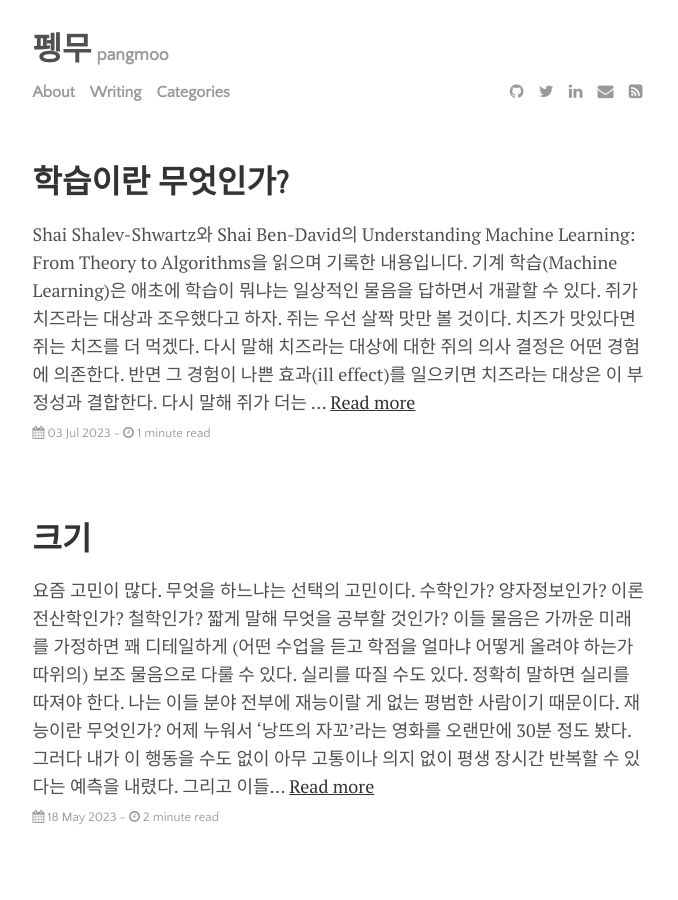
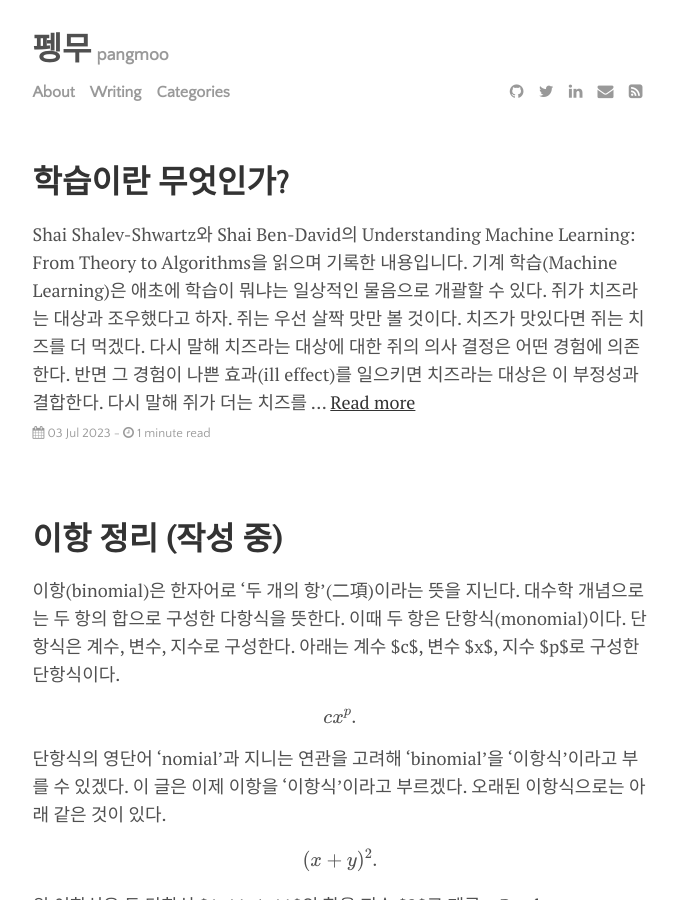
Before and after one commit to pangmoo-KTW/pangmoo-KTW, a Jekyll site: the page built from index.html, in a window 1280 px wide and 900 px high. Shown: the whole window, without its empty margins (300-978 px from the left). Built offline with Jekyll 4.4.1, drawn with Linux system fonts in a browser that asks for light colours; formulas are drawn with MathJax 3; the list of posts is cut into pages by our own code.

Commit message:
202030474_3

```diff
--- a/_posts/2023-05-18-norm.md
+++ /dev/null
@@ -1,72 +0,0 @@
----
-layout: post
-title: "크기"
-author: 김태원
-categories: journal
-tags: [journal]
----
-
-요즘 고민이 많다.
-무엇을 하느냐는 선택의 고민이다.
-수학인가?
-양자정보인가?
-이론전산학인가?
-철학인가?
-짧게 말해 무엇을 공부할 것인가?
-
-이들 물음은 가까운 미래를 가정하면 꽤 디테일하게 (어떤 수업을 듣고 학점을 얼마냐 어떻게 올려야 하는가 따위의) 보조 물음으로 다룰 수 있다.
-실리를 따질 수도 있다.
-정확히 말하면 실리를 따져야 한다.
-나는 이들 분야 전부에 **재능**이랄 게 없는 **평범한 사람**이기 때문이다.
-
-재능이란 무엇인가?
-어제 누워서 '낭뜨의 자꼬'라는 영화를 오랜만에 30분 정도 봤다.
-그러다 내가 이 행동을 수도 없이 아무 고통이나 의지 없이 평생 장시간 반복할 수 있다는 예측을 내렸다.
-그리고 이들 반복 속에서 최고의 아름다움을 만끽하고 해명할 수 있겠다고 봤다.
-핵심은 아무런 의식적인 노력 없이 이것이 가능하다고 확신할 수 있다는 사실이다.
-또한 이 사실이 공포로 다가온다는 사실이다.
-이것이 소위 **재능**의 통속적인 의미에 속한다.
-
-이것은 실리적인 사고를 앞지른다.
-하지만 요지는 이렇다. 나는 지금 내가 멋지고 아름답다고 믿는 분야에 대해 이런 **재능**이 일절 없다.
-수학이든 뭐든 그것은 내게 *의식적인 노력과 고통*을 요구한다.
-그리고 나는 이런 **재능**으로 사회적인 희로애락과 공적인 성취를 겪은 사람이기에 이런 *의지와 고통*이 아주 당황스럽다.
-또한 재능 **없이** 마주하는 사회란 무엇보다 두렵고 차갑고 나를 병신으로 만드는 것이다.
-
-물론 내게는 내 무재능을 통탄하려는 뜻이 없다.
-비트겐슈타인은 **천재**에 대해 아주 깔끔하게 설명한 적이 있다.
-나는 *아주 깔끔하다*며 단호하게 평가할 수 있을 만큼 격하게 이 설명에 동의한다.
-
-> 당신이 선물이라고 간주하는 것은 당신이 풀어야 할 문제이다.
->
-> 천재는 우리로 하여금 거장의 재능을 잊게 만드는 것이다.
->
-> 천재는 우리로 하여금 재능을 잊게 만드는 것이다.
->
-> 천재는 희박한 곳에서 솜씨를 꿰뚫어 볼 수 있다. (명가수의 전주곡.)
->
-> 천재는 우리가 거장의 재능을 볼 수 없도록 만드는 것이다.
->
-> 오직 천재가 희박한 곳에서만 우리들은 재능을 볼 수 있다.
-
-이것은 (혹은 이것이 없다는 사실은) 어디까지나 *풀어야 하는 문제*다.
-다시 원래 보조 물음들로 돌아온다.
-
-나는 내게 닥친 당황스러움과 병신-되는-상황 속에서 내 몸짓들 자체에 주의를 기울이고자 한다.
-수학은 첫째로 몸짓들이다.
-수학이라는 몸짓들은 기껏해야 펜과 종이 그리고 몸짓들 자체에 대한 주의를 수반한다.
-그리고 이들 몸짓이 결국 몸짓들인 만큼 이들 몸짓은 원칙상 몸, 펜처럼 간단한 연속적인 도구, 마음, 충분한 시간 따위에 대한 반복적인 훈련 혹은 삶의 형식을 요구한다.
-
-이 요구가 자연스럽게 다가온다면 그것은 분명 선물 혹은 재능이다.
-내게 이 요구는 자연스러운 것이 아니라 유사-종교적인 것으로 다가온다.
-그러나 요구가 자연스럽게 다가왔든 말든 이들 요구에 대한 응답은 **너** 혹은 **나**라는 사람이 지니는 몸뚱이의 문제다.
-이것이 중요한 사실이다.
-
-이것이 최고의 실리이며 나머지는 실상 허상과 잡념으로 보인다.
-그러니 **너**가 무엇이고 누구라서 재능이 있든 없든 **너**는 **너의 삶**(dein Leben)을 바꿔야 한다.
-어떻게?
-어느 한국인의 말을 빌면 "다시 걸음마를 배운 아이처럼" 치열하지만 즐겁고 느리게 걸어야겠다.
-
-[![walkingonthinice](https://i.imgur.com/6kSwW4q.png)](https://youtu.be/YpOux6uv1wU)
-
-*약을 먹어라*
--- a/_posts/2023-07-03-uml0.md
+++ b/_posts/2023-07-03-uml0.md
@@ -8,7 +8,7 @@ tags: [MachineLearning]
 
 *Shai Shalev-Shwartz와 Shai Ben-David의 [Understanding Machine Learning: From Theory to Algorithms](https://www.cs.huji.ac.il/~shais/UnderstandingMachineLearning/understanding-machine-learning-theory-algorithms.pdf)을 읽으며 기록한 내용입니다.*
 
-기계 학습(Machine Learning)은 애초에 학습이 뭐냐는 일상적인 물음을 답하면서 개괄할 수 있다.
+기계 학습(Machine Learning)은 애초에 학습이 뭐냐는 일상적인 물음으로 개괄할 수 있다.
 
 쥐가 치즈라는 대상과 조우했다고 하자.
 쥐는 우선 살짝 맛만 볼 것이다.
@@ -18,7 +18,7 @@ tags: [MachineLearning]
 다시 말해 쥐가 더는 치즈를 먹지 않을 것이다.
 
 일종의 학습 기제(機制, mechanism)다.
-이에 기계 학습이라는 분야는 학습 기제를 기계 같은 비생명에게 심고자 한다.
+이에 기계 학습이라는 분야는 학습 기제를 기계 같은 비생명에 심고자 한다.
 물론 단순하게 생각할 수도 있다.
 가령 기계는 기억 장치에 여러 정보를 넣은 다음, 이에 따라 매번 판단할 수도 있을 것이다.
 이는 **기억에 의한 학습**이겠다.
@@ -32,14 +32,14 @@ tags: [MachineLearning]
 
 그런데 똑똑하다는 말은 무슨 뜻인가?
 쥐는 왜 다른 동물에 비해 똑똑하다고 말할 수 있는가?
-우리의 두 번째 쥐에게는 살짝 다르게 실험해보자.
+우리의 두 번째 쥐에게는 살짝 다르게 실험해 보자.
 
 멀미를 유발하는 치즈가 아니라 멀쩡한 치즈를 주는 대신, 먹을 때마다 쥐에게 전기충격을 가하는 실험이다.
 이 경우, 처음에는 쥐가 치즈를 기피할 수도 있지만 결국 쥐는 치즈를 기피하지 않는다.
 즉 쥐는 치즈에 대한 경험과 전기충격 간에 어떤 **조건을 부여**(conditioning)하지 않는다.
-쥐는 (비둘기 같은 여타 동물과 다르게) 치즈랑 전기충격이 상관 없다는 선험적 지식이라도 지니는 것만 같다.
+쥐는 (비둘기 같은 여타 동물과 다르게) 치즈랑 전기충격이 상관없다는 선험적 지식이라도 지니는 것만 같다.
 
-이런 미끼 기피성(bait shyness) 사례로 알 수 있듯이 학습 기제에 일종의 편향을 부여하는 **사전 지식**(prior knoledge)의 개입으로 학습은 결정난다.
+이런 미끼 기피성(bait shyness) 사례로 알 수 있듯이 학습 기제에 일종의 편향을 부여하는 **사전 지식**(prior knoledge)의 개입으로 학습은 결정 난다.
 이를 귀납 편향(inductive bias) 혹은 **학습 편향**이라고 부른다.
 
 기계(학습)도 마찬가지다.
@@ -47,4 +47,4 @@ tags: [MachineLearning]
 사전 지식이 강하면 학습은 쉬울 것이다.
 다만 학습이 사전 지식에 종속될 것이다.
 학습이란 편향이 부여된 기억--정보--경험이다.
-인간은 알고리즘으로 이런 편향을 기계에게 부여하고자 한다.
+인간은 알고리즘으로 이런 편향을 기계에 부여하고자 한다.
```
